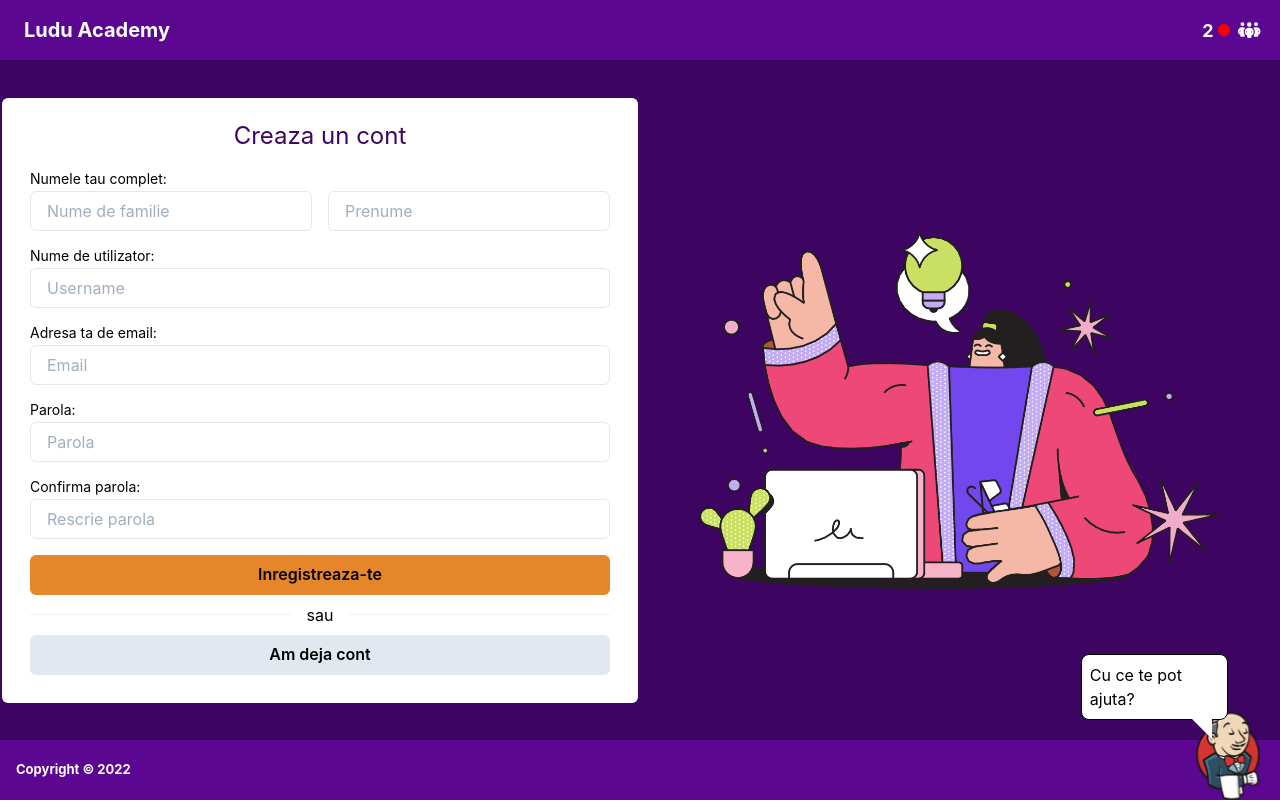
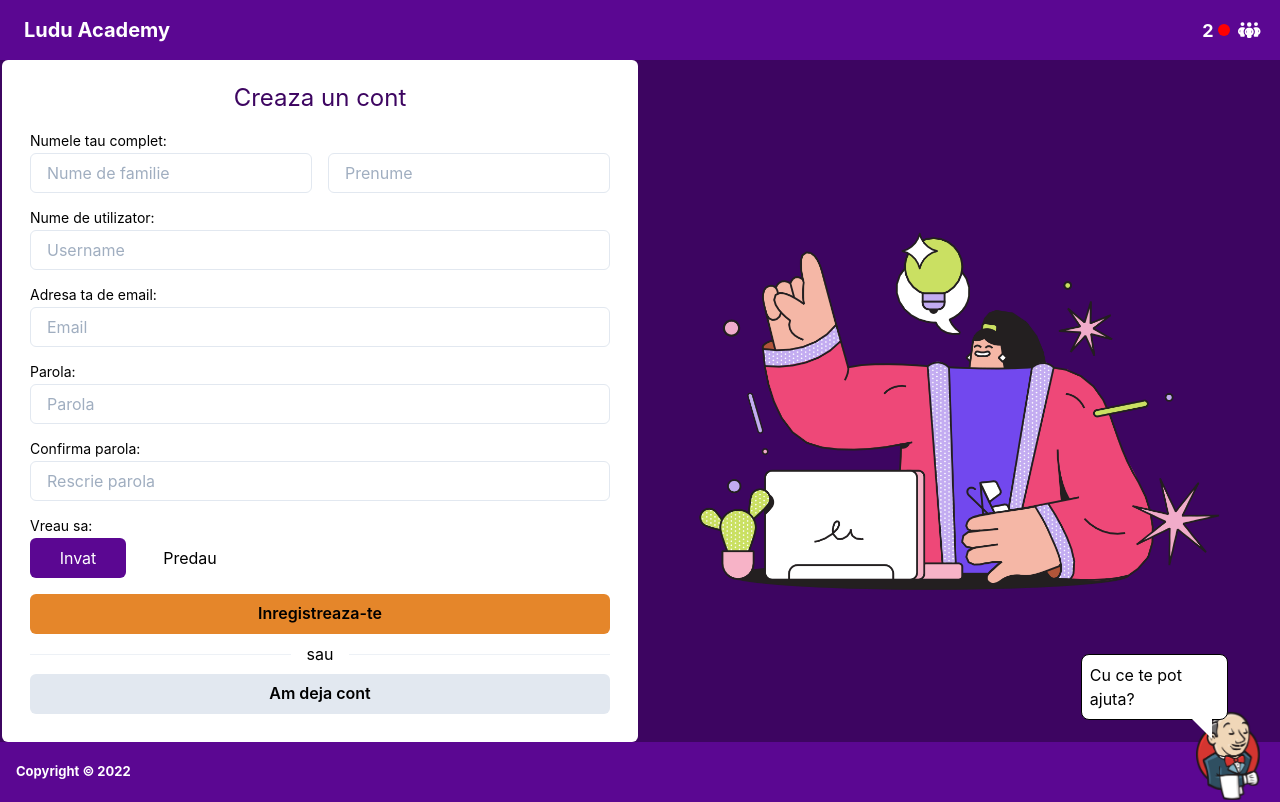
Before and after one commit to Ludu-ro/Website, a React (Create React App) app: page /course in a window 1280 px wide. Built offline with nearby package versions, Linux system fonts and the light colour scheme.

Commit message:
login and profile

```diff
--- /dev/null
+++ b/src/components/blocks/FormCheckbox.tsx
@@ -0,0 +1,64 @@
+import React from "react";
+import { Flex, Box, FormControl, FormHelperText } from "@chakra-ui/react";
+
+interface FormCheckboxInterface {
+  label: string;
+  valueLeft: string;
+  valueRight: string;
+  labelLeft: string;
+  labelRight: string;
+  state: string;
+  setter: Function;
+  width?: string;
+  color?: string;
+}
+
+function FormCheckbox({
+  label,
+  valueLeft,
+  valueRight,
+  labelLeft,
+  labelRight,
+  state,
+  setter,
+  width,
+  color,
+}: FormCheckboxInterface) {
+  return (
+    <FormControl w={width} variant="floating">
+      <FormHelperText mb="1" color={color}>
+        {label}
+      </FormHelperText>
+      <Flex gap="4">
+        <Box
+          cursor="pointer"
+          textAlign="center"
+          w="24"
+          p="2"
+          _hover={{ background: state === valueLeft ? "black" : "gray" }}
+          bg={state === valueLeft ? "primary" : "white"}
+          color={state === valueLeft ? "font-secondary" : "font-primary"}
+          borderRadius="md"
+          onClick={() => setter(valueLeft)}
+        >
+          {labelLeft}
+        </Box>
+        <Box
+          cursor="pointer"
+          textAlign="center"
+          w="24"
+          p="2"
+          _hover={{ background: state === valueRight ? "black" : "gray" }}
+          bg={state === valueRight ? "primary" : "white"}
+          color={state === valueRight ? "font-secondary" : "font-primary"}
+          borderRadius="md"
+          onClick={() => setter(valueRight)}
+        >
+          {labelRight}
+        </Box>
+      </Flex>
+    </FormControl>
+  );
+}
+
+export default FormCheckbox;
--- a/src/components/blocks/index.ts
+++ b/src/components/blocks/index.ts
@@ -3,6 +3,7 @@ import ActionButton from "./ActionButton";
 import CourseDetailsLine from "./CourseDetailsLine";
 import DeleteButton from "./DeleteButton";
 import DualFormInput from "./DualFormInput";
+import FormCheckbox from "./FormCheckbox";
 import FormInput from "./FormInput";
 import InfoButton from "./InfoButton";
 import LoginBox from "./LoginBox";
@@ -12,6 +13,7 @@ import Stars from "./Stars";
 export {
   ActionButton,
   DualFormInput,
+  FormCheckbox,
   FormInput,
   InfoButton,
   OnlinePlayers,
@@ -19,5 +21,5 @@ export {
   CourseDetailsLine,
   DeleteButton,
   AcceptButton,
-  LoginBox
+  LoginBox,
 };
--- a/src/components/constructed/assistant/components/Messenger.tsx
+++ b/src/components/constructed/assistant/components/Messenger.tsx
@@ -30,8 +30,8 @@ function Messenger({ showMessenger, setShowMessenger }: any) {
         right="10"
         w="64"
         bg="white"
-        border="2px solid"
-        borderColor="primary-dark"
+        border="1px solid"
+        borderColor="white"
       >
         <Flex
           cursor="pointer"
@@ -50,7 +50,13 @@ function Messenger({ showMessenger, setShowMessenger }: any) {
             onClick={() => setIsClosed(true)}
           />
         </Flex>
-        <Box p="2" h="72" overflow="auto">
+        <Box
+          p="2"
+          h="72"
+          overflow="auto"
+          border="2px solid"
+          borderColor="primary-dark"
+        >
           <MessagesList />
         </Box>
       </Box>
--- a/src/components/pages/Profile.tsx
+++ b/src/components/pages/Profile.tsx
@@ -1,7 +1,47 @@
 import React from "react";
+import {
+  Flex,
+  Text,
+  FormControl,
+  FormErrorMessage,
+  Input,
+  Box,
+  Button,
+} from "@chakra-ui/react";
+import { useNavigate } from "react-router-dom";
+import { ActionButton } from "../blocks";
 
 function Profile() {
-  return <div>taest</div>;
+  const navigate = useNavigate();
+
+  return (
+    <Flex
+      pt="16"
+      gap="4"
+      placeItems="center"
+      direction="column"
+      alignItems="center"
+      bg="primary-dark"
+      color="font-secondary"
+    >
+      <Text fontSize="2xl"> Profil </Text>
+      <Box pt={8}>
+        <ActionButton onClick={() => {}}> Setari personale </ActionButton>
+      </Box>
+      <Box>
+        <ActionButton onClick={() => {}}> Cursurile mele </ActionButton>
+      </Box>
+      <Box>
+        <ActionButton onClick={() => {}}> Setari asistent </ActionButton>
+      </Box>
+      <Box>
+        <ActionButton onClick={() => {}}> Statisticile mele </ActionButton>
+      </Box>
+      <Box>
+        <ActionButton onClick={() => {}}> Premii castigate </ActionButton>
+      </Box>
+    </Flex>
+  );
 }
 
 export default Profile;
--- a/src/components/pages/Register.tsx
+++ b/src/components/pages/Register.tsx
@@ -5,6 +5,7 @@ import { useNavigate } from "react-router-dom";
 import { register } from "../../clients";
 import { UserActionType, UserContext } from "../../hooks";
 import RegisterImg from "../../assets/register.png";
+import FormCheckbox from "../blocks/FormCheckbox";
 
 function Register() {
   const { user, dispatch } = useContext(UserContext);
@@ -16,6 +17,7 @@ function Register() {
   const [lastName, setLastName] = useState("");
   const [password, setPassword] = useState("");
   const [confirmPassword, setConfirmPassword] = useState("");
+  const [type, setType] = useState<"student" | "teacher">("student");
   const [errors, setErrors] = useState<any>({});
 
   const validate = () => {
@@ -61,7 +63,7 @@ function Register() {
         lastName,
         email,
       },
-      "student"
+      type
     );
     dispatch({
       type: UserActionType.SetUser,
@@ -147,6 +149,17 @@ function Register() {
             type={"password"}
             color="font-primary"
           />
+          <FormCheckbox
+            label="Vreau sa:"
+            state={type}
+            setter={setType}
+            color="font-primary"
+            valueLeft="student"
+            labelLeft="Invat"
+            valueRight="teacher"
+            labelRight="Predau"
+          />
+
           <Box />
 
           <ActionButton width="100%" onClick={handleRegister}>
```
